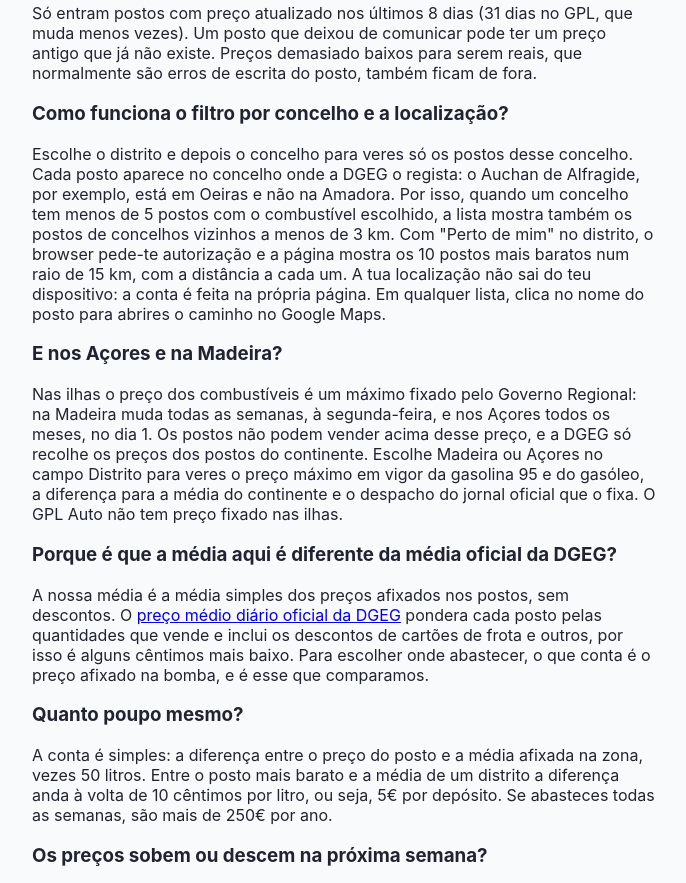
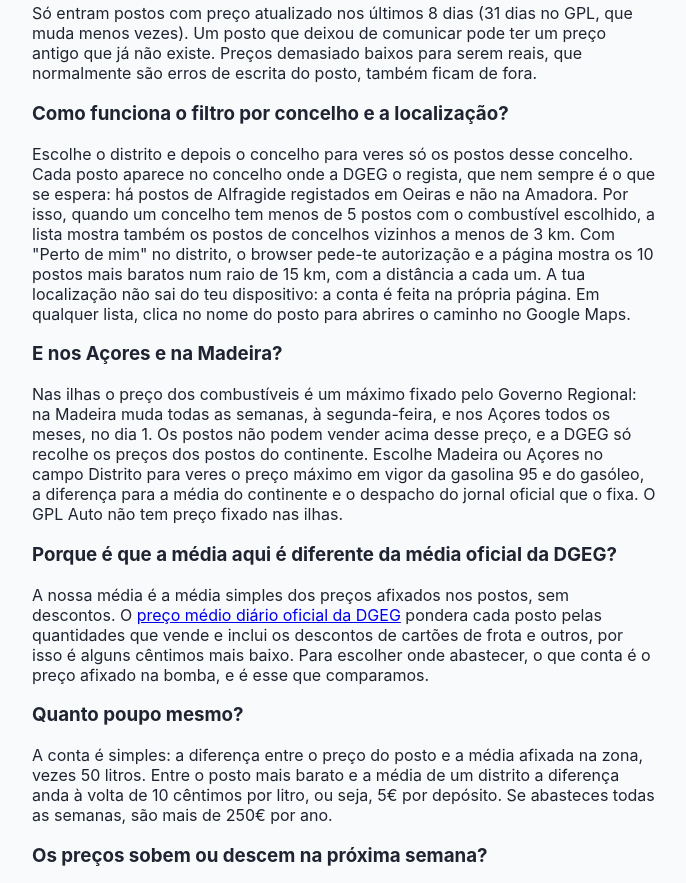
Before and after one commit to pedrofintech/combustiveis-dados, a plain HTML site: page teste-pagina/index.html in a window 1280 px wide. Shown: the part 2916-3799 px from the top of the page, without its empty margins (296-982 px from the left). Drawn offline with Linux system fonts and the light colour scheme; files that its build step writes are made by us from their sources; files whose address does not match are found by name.

```diff
--- a/teste-pagina/index.html
+++ b/teste-pagina/index.html
@@ -171,7 +171,7 @@
 </div>
 <div class="spacer-0-625"></div>
 <div class="text-color-secondary">
-  <div>Escolhe o distrito e depois o concelho para veres só os postos desse concelho. Cada posto aparece no concelho onde a DGEG o regista: o Auchan de Alfragide, por exemplo, está em Oeiras e não na Amadora. Por isso, quando um concelho tem menos de 5 postos com o combustível escolhido, a lista mostra também os postos de concelhos vizinhos a menos de 3 km. Com "Perto de mim" no distrito, o browser pede-te autorização e a página mostra os 10 postos mais baratos num raio de 15 km, com a distância a cada um. A tua localização não sai do teu dispositivo: a conta é feita na própria página. Em qualquer lista, clica no nome do posto para abrires o caminho no Google Maps.</div>
+  <div>Escolhe o distrito e depois o concelho para veres só os postos desse concelho. Cada posto aparece no concelho onde a DGEG o regista, que nem sempre é o que se espera: há postos de Alfragide registados em Oeiras e não na Amadora. Por isso, quando um concelho tem menos de 5 postos com o combustível escolhido, a lista mostra também os postos de concelhos vizinhos a menos de 3 km. Com "Perto de mim" no distrito, o browser pede-te autorização e a página mostra os 10 postos mais baratos num raio de 15 km, com a distância a cada um. A tua localização não sai do teu dispositivo: a conta é feita na própria página. Em qualquer lista, clica no nome do posto para abrires o caminho no Google Maps.</div>
 </div>
 <div class="spacer-2-5"></div>
 
```
Also changed, not shown: 1 other file.
